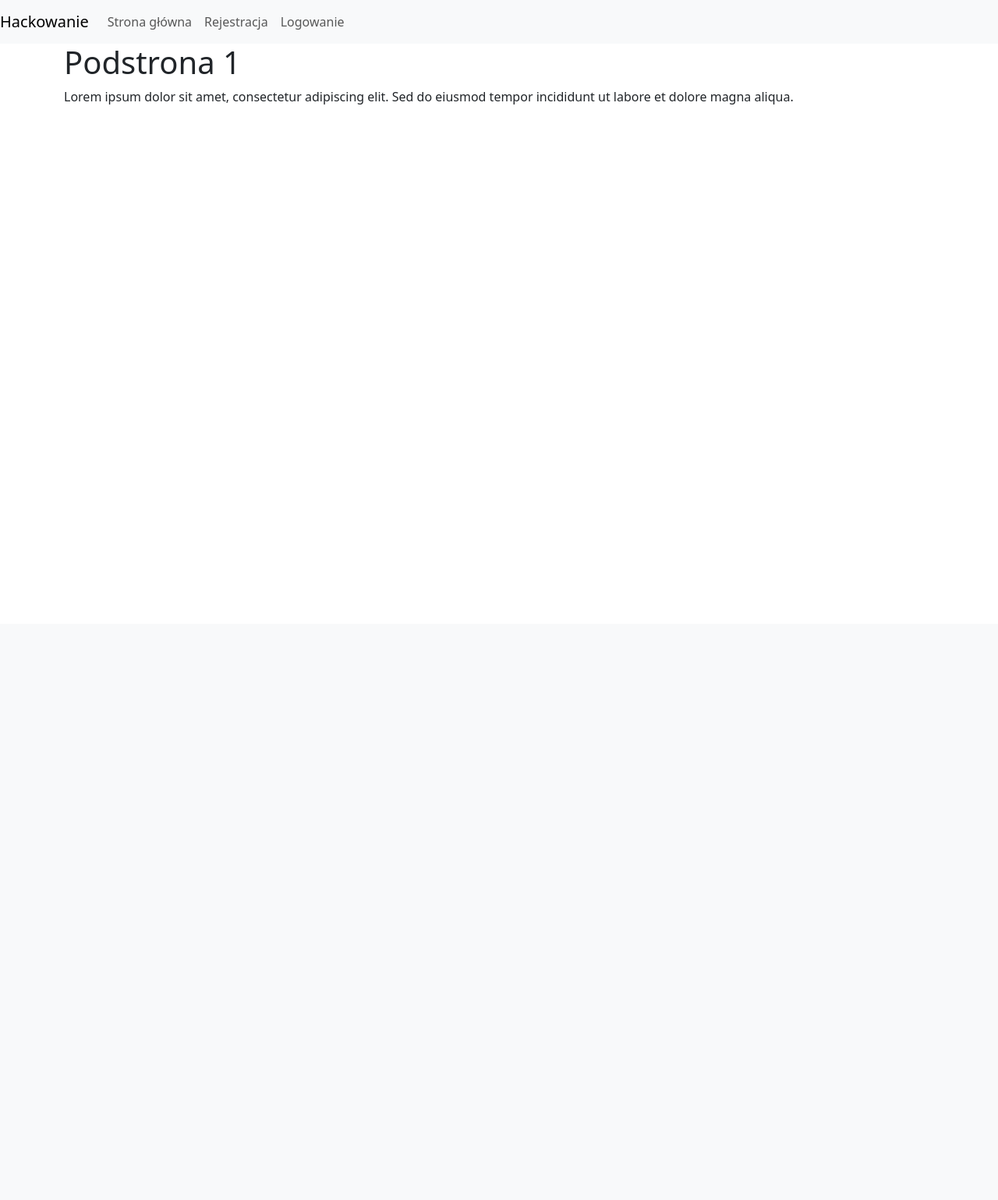
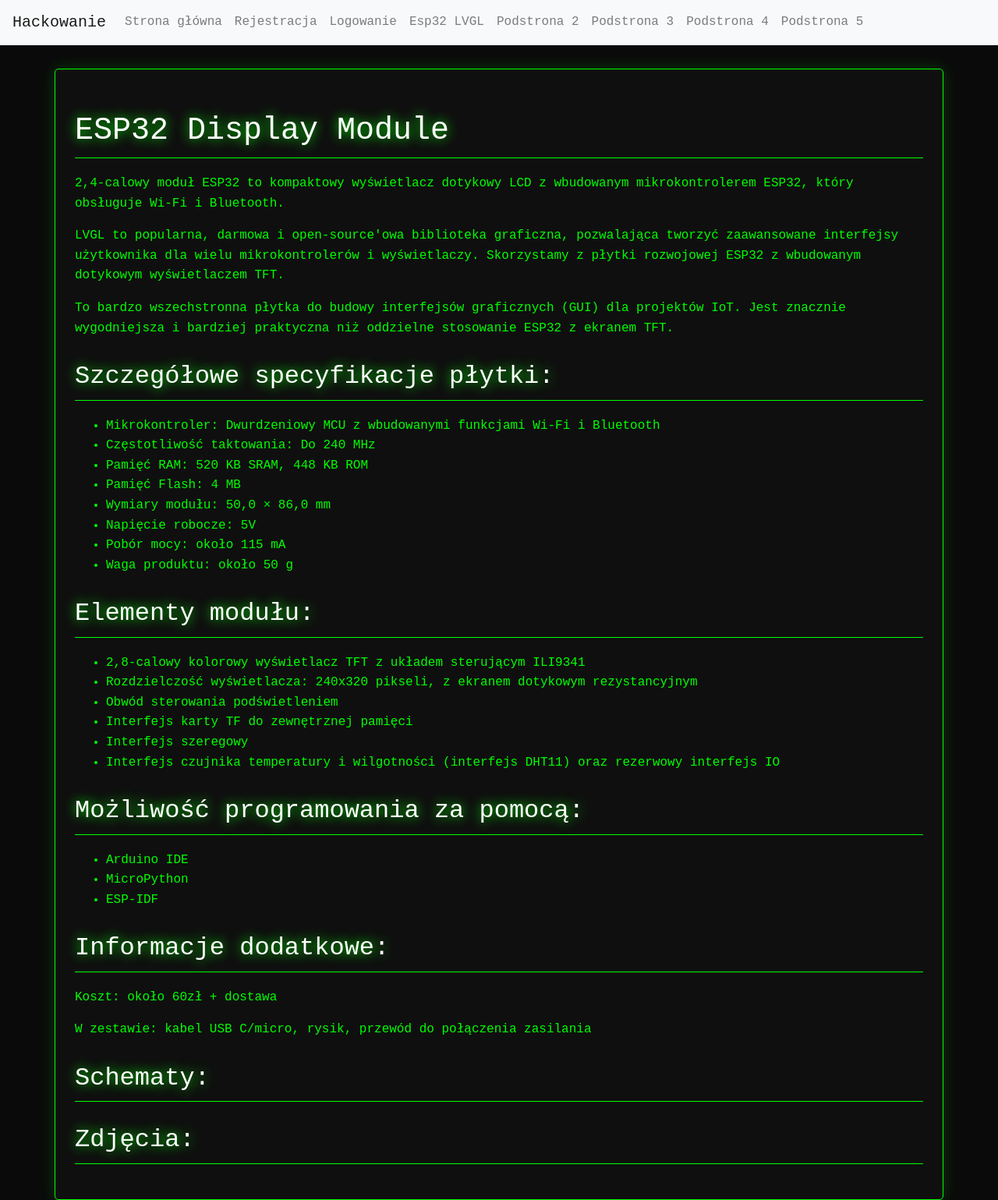
Before and after one commit to Kondariii/Hakowanie_projekt, a PHP site: page /page1.html in a window 1280 px wide. Shown: the whole page at 78% size. Before the commit the page ends 134 px from the top, so only its background shows below. Run offline with PHP 8.4, Linux system fonts and the light colour scheme; some libraries are stand-ins or nearby versions.

Commit message:
photosv2

```diff
--- a/page1.html
+++ b/page1.html
@@ -1,18 +1,30 @@
 <!DOCTYPE html>
 <html lang="pl">
   <head>
-    <meta charset="UTF-8">
-    <meta name="viewport" content="width=device-width, initial-scale=1.0">
-    <title>Podstrona 1</title>
-    <link rel="stylesheet" href="bootstrap.min.css">
-    <link rel="stylesheet" href="styles.css">
+    <meta charset="UTF-8" />
+    <meta name="viewport" content="width=device-width, initial-scale=1.0" />
+    <title>ESP32 Display Module</title>
+    <link
+      rel="stylesheet"
+      href="https://stackpath.bootstrapcdn.com/bootstrap/4.5.2/css/bootstrap.min.css"
+    />
+    <link rel="stylesheet" href="style.css" />
   </head>
   <body>
     <nav class="navbar navbar-expand-lg navbar-light bg-light">
       <a class="navbar-brand" href="#">Hackowanie</a>
-        <button class="navbar-toggler" type="button" data-toggle="collapse" data-target="#navbarNav" aria-controls="navbarNav" aria-expanded="false" aria-label="Toggle navigation">
+      <button
+        class="navbar-toggler"
+        type="button"
+        data-toggle="collapse"
+        data-target="#navbarNav"
+        aria-controls="navbarNav"
+        aria-expanded="false"
+        aria-label="Toggle navigation"
+      >
         <span class="navbar-toggler-icon"></span>
       </button>
+
       <div class="collapse navbar-collapse" id="navbarNav">
         <ul class="navbar-nav">
           <li class="nav-item">
@@ -24,13 +36,95 @@
           <li class="nav-item">
             <a class="nav-link" href="logowanie.html">Logowanie</a>
           </li>
+          <li class="nav-item">
+            <a class="nav-link" href="page1.html">Esp32 LVGL</a>
+          </li>
+          <li class="nav-item">
+            <a class="nav-link" href="page2.html">Podstrona 2</a>
+          </li>
+          <li class="nav-item">
+            <a class="nav-link" href="page3.html">Podstrona 3</a>
+          </li>
+          <li class="nav-item">
+            <a class="nav-link" href="page4.html">Podstrona 4</a>
+          </li>
+          <li class="nav-item">
+            <a class="nav-link" href="page5.html">Podstrona 5</a>
+          </li>
         </ul>
       </div>
     </nav>
+
     <div class="container">
-        <h1>Podstrona 1</h1>
-        <p>Lorem ipsum dolor sit amet, consectetur adipiscing elit. Sed do eiusmod tempor incididunt ut labore et dolore magna aliqua.</p>
+      <h1>ESP32 Display Module</h1>
+
+      <p>
+        2,4-calowy moduł ESP32 to kompaktowy wyświetlacz dotykowy LCD z
+        wbudowanym mikrokontrolerem ESP32, który obsługuje Wi-Fi i Bluetooth.
+      </p>
+
+      <p>
+        LVGL to popularna, darmowa i open-source'owa biblioteka graficzna,
+        pozwalająca tworzyć zaawansowane interfejsy użytkownika dla wielu
+        mikrokontrolerów i wyświetlaczy. Skorzystamy z płytki rozwojowej ESP32 z
+        wbudowanym dotykowym wyświetlaczem TFT.
+      </p>
+
+      <p>
+        To bardzo wszechstronna płytka do budowy interfejsów graficznych (GUI)
+        dla projektów IoT. Jest znacznie wygodniejsza i bardziej praktyczna niż
+        oddzielne stosowanie ESP32 z ekranem TFT.
+      </p>
+
+      <h2>Szczegółowe specyfikacje płytki:</h2>
+      <ul>
+        <li>
+          Mikrokontroler: Dwurdzeniowy MCU z wbudowanymi funkcjami Wi-Fi i
+          Bluetooth
+        </li>
+        <li>Częstotliwość taktowania: Do 240 MHz</li>
+        <li>Pamięć RAM: 520 KB SRAM, 448 KB ROM</li>
+        <li>Pamięć Flash: 4 MB</li>
+        <li>Wymiary modułu: 50,0 × 86,0 mm</li>
+        <li>Napięcie robocze: 5V</li>
+        <li>Pobór mocy: około 115 mA</li>
+        <li>Waga produktu: około 50 g</li>
+      </ul>
+
+      <h2>Elementy modułu:</h2>
+      <ul>
+        <li>
+          2,8-calowy kolorowy wyświetlacz TFT z układem sterującym ILI9341
+        </li>
+        <li>
+          Rozdzielczość wyświetlacza: 240x320 pikseli, z ekranem dotykowym
+          rezystancyjnym
+        </li>
+        <li>Obwód sterowania podświetleniem</li>
+        <li>Interfejs karty TF do zewnętrznej pamięci</li>
+        <li>Interfejs szeregowy</li>
+        <li>
+          Interfejs czujnika temperatury i wilgotności (interfejs DHT11) oraz
+          rezerwowy interfejs IO
+        </li>
+      </ul>
+
+      <h2>Możliwość programowania za pomocą:</h2>
+      <ul>
+        <li>Arduino IDE</li>
+        <li>MicroPython</li>
+        <li>ESP-IDF</li>
+      </ul>
+
+      <h2>Informacje dodatkowe:</h2>
+      <p>Koszt: około 60zł + dostawa</p>
+      <p>
+        W zestawie: kabel USB C/micro, rysik, przewód do połączenia zasilania
+      </p>
+      <h2>Schematy:</h2>
+      <h2>Zdjęcia:</h2>
     </div>
+
     <script src="https://code.jquery.com/jquery-3.6.0.min.js"></script>
     <script src="https://stackpath.bootstrapcdn.com/bootstrap/4.5.2/js/bootstrap.bundle.min.js"></script>
   </body>
--- a/style.css
+++ b/style.css
@@ -1,11 +1,37 @@
 body {
-    font-family: Arial, sans-serif;
+  font-family: "Courier New", monospace;
+  background-color: #0a0a0a;
+  color: #00ff00;
+  line-height: 1.6;
 }
 
-h1 {
-    margin-top: 20px;
+h1,
+h2 {
+  color: #ffffff;
+  text-shadow: 0 0 15px #00ff00;
+  border-bottom: 1px solid #00ff00;
+  padding-bottom: 10px;
+  margin-top: 30px;
+  margin-bottom: 20px;
 }
 
 .container {
-    margin-top: 30px;
+  background-color: #0f0f0f;
+  border: 1px solid #00ff00;
+  border-radius: 5px;
+  padding: 25px;
+  margin-top: 30px;
+  box-shadow: 0 0 20px rgba(0, 255, 0, 0.2);
 }
+
+.btn-primary {
+  background-color: rgba(0, 255, 0, 0.562);
+  border-color: rgba(0, 255, 0, 0.438);
+  color: #000000;
+}
+
+.btn-primary:hover {
+  background-color: rgba(0, 255, 0, 0.562);
+  border-color: rgba(0, 255, 0, 0.438);
+  color: #000000;
+}
```
Also changed, not shown: index.html (+19 -7 lines), logowanie.html (+28 -7 lines), page2.html (+21 -7 lines), page3.html (+21 -7 lines), page4.html (+21 -7 lines), page5.html (+21 -7 lines), rejestracja.html (+29 -8 lines). Lines whose indentation alone changed are shown as unchanged.
